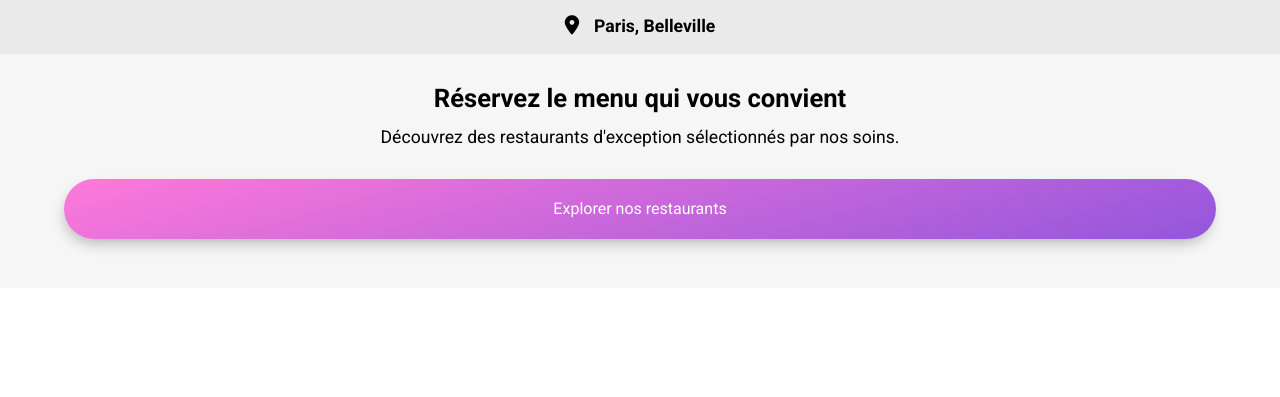
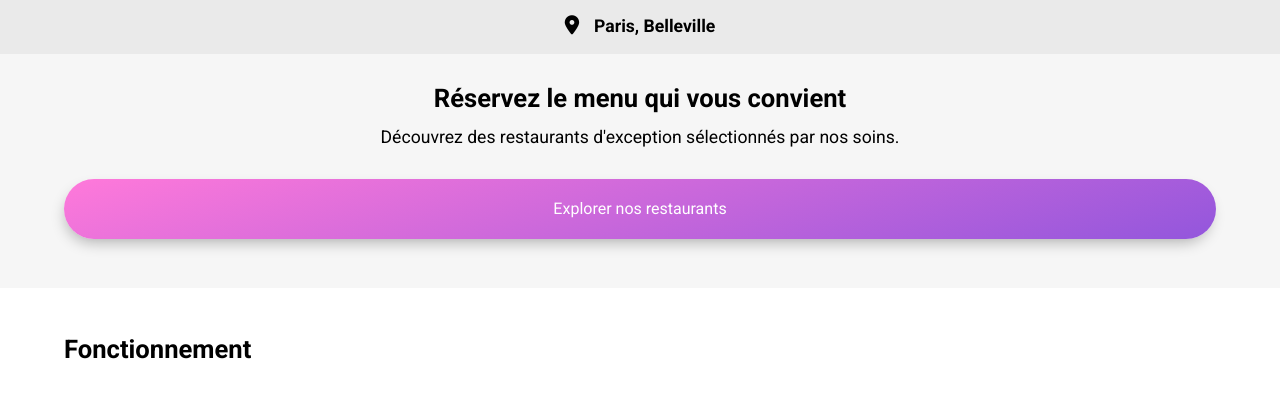
Before and after one commit to ValentinPierre-dev/VP_OhMyFood, a website: page index.html in a window 1280 px wide. Shown: the part 77-474 px from the top of the page. Drawn offline with Linux system fonts and the light colour scheme; a web font is replaced by a local one.

Commit message:
Ajout de la section fonctionnement

```diff
--- a/index.html
+++ b/index.html
@@ -22,6 +22,10 @@
             <p>Découvrez des restaurants d'exception sélectionnés par nos soins.</p>
             <button class="discover__btn">Explorer nos restaurants</button>
         </section>
+        <section class="fonctionnement">
+            <h2>Fonctionnement</h2>
+            <div></div>
+        </section>
     </main>
     <footer>
 
--- a/scss/base/body.scss
+++ b/scss/base/body.scss
@@ -13,6 +13,11 @@ h1{
     font-size: 1.6rem;
 }
 
+h2{
+    font-family: 'Roboto';
+    font-size: 1.6rem;
+}
+
 p{
     font-family: 'Roboto';
     font-size: 1.1rem;
--- /dev/null
+++ b/scss/layouts/fonctionnement.scss
@@ -0,0 +1,5 @@
+.fonctionnement{
+    padding: $padding-high;
+    width: 90%;
+    margin: auto;
+}
--- a/scss/main.scss
+++ b/scss/main.scss
@@ -4,3 +4,4 @@
 @import "./layouts/header";
 @import "./layouts/geography.scss";
 @import "./layouts/discover.scss";
+@import "./layouts/fonctionnement.scss";
```
Also changed, not shown: css/style.css, 1 other file.
